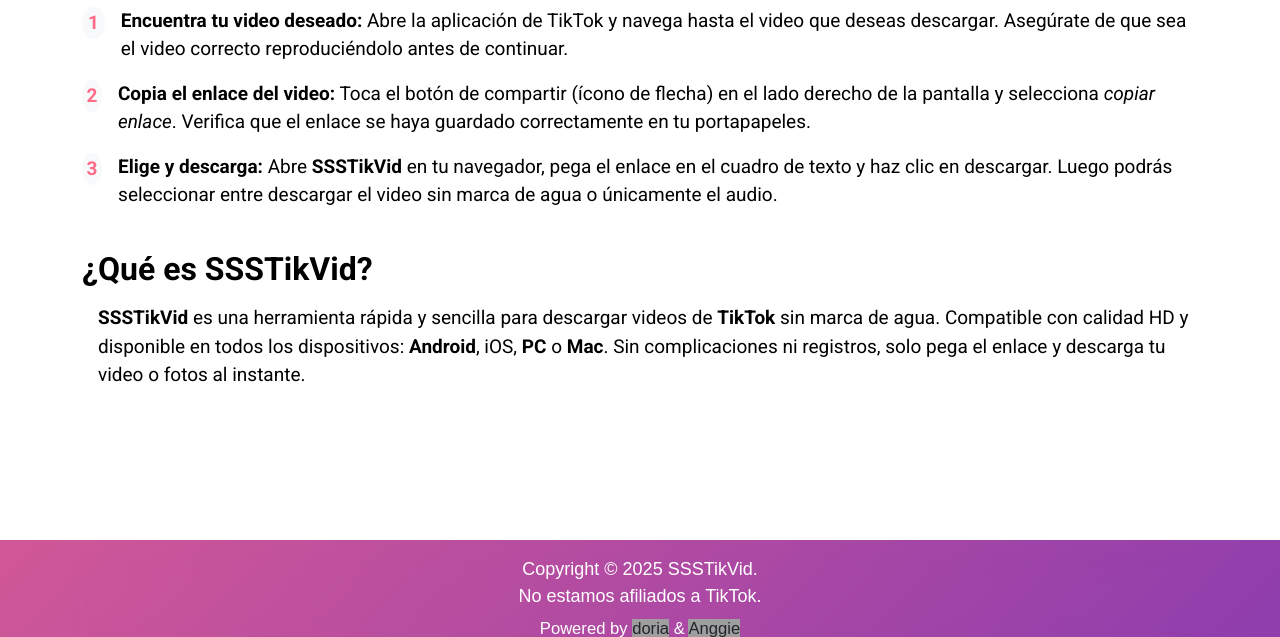
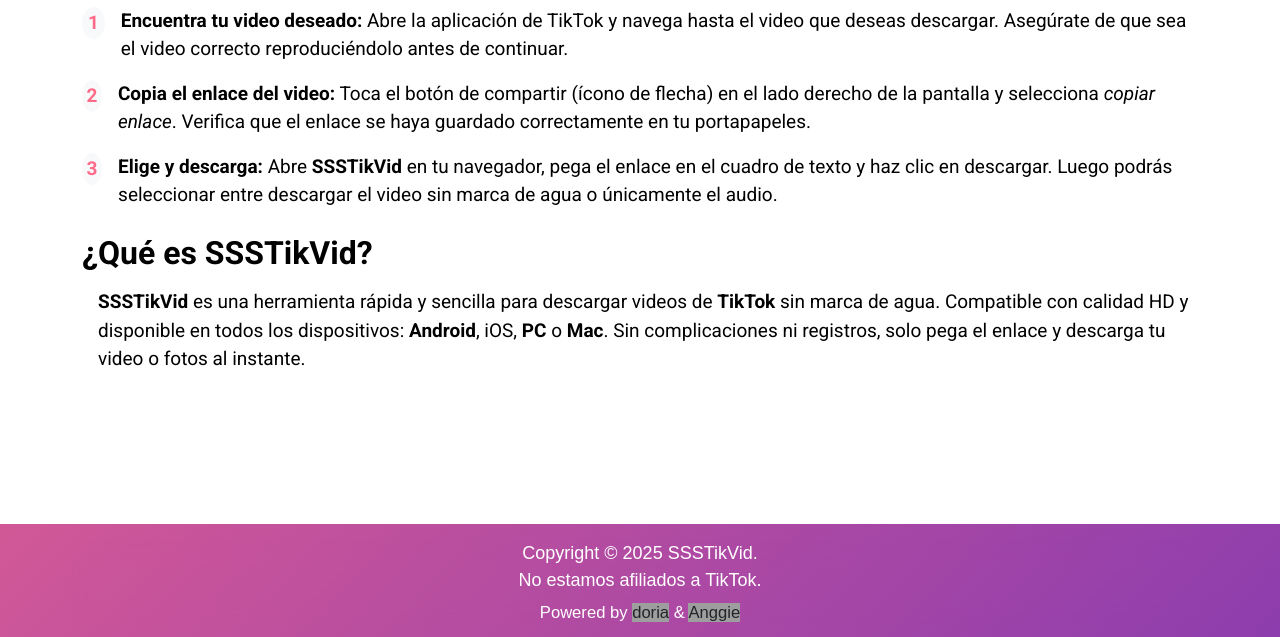
Before and after one commit to ssnti1/ssstikvid, a FastAPI app: page / in a window 1280 px wide. Shown: the part 405-1042 px from the top of the page. Run offline with FastAPI, Linux system fonts and the light colour scheme; some web fonts are replaced; grey boxes are pictures that could not be loaded.

Commit message:
oficial 1

```diff
--- a/templates/index.html
+++ b/templates/index.html
@@ -180,7 +180,7 @@
   </ol>
 </section>
 
-<section class="container bg-white mt-4" style="box-shadow: none; ">
+<section class="container bg-white mt-2" style="box-shadow: none; ">
   <h2 class="mb-3 fw-bold">¿Qué es SSSTikVid?</h2>
   <p class="mb-0 ms-3">
     <strong>SSSTikVid</strong> es una herramienta rápida y sencilla para descargar videos de <strong>TikTok</strong> sin marca de agua. Compatible con calidad HD y disponible en todos los dispositivos: <strong>Android</strong>, <strong></strong>iOS</strong>, <strong>PC</strong> o <strong>Mac</strong>. Sin complicaciones ni registros, solo pega el enlace y descarga tu video o fotos al instante.
```
